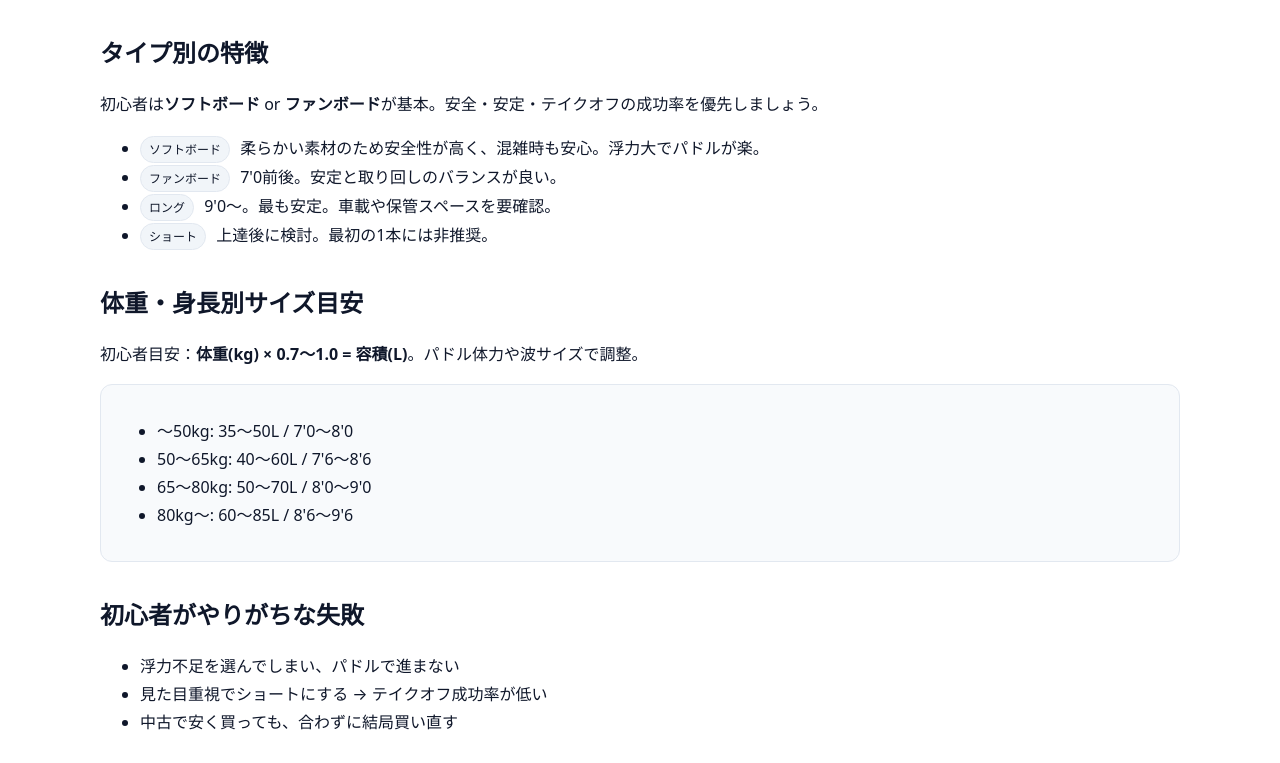
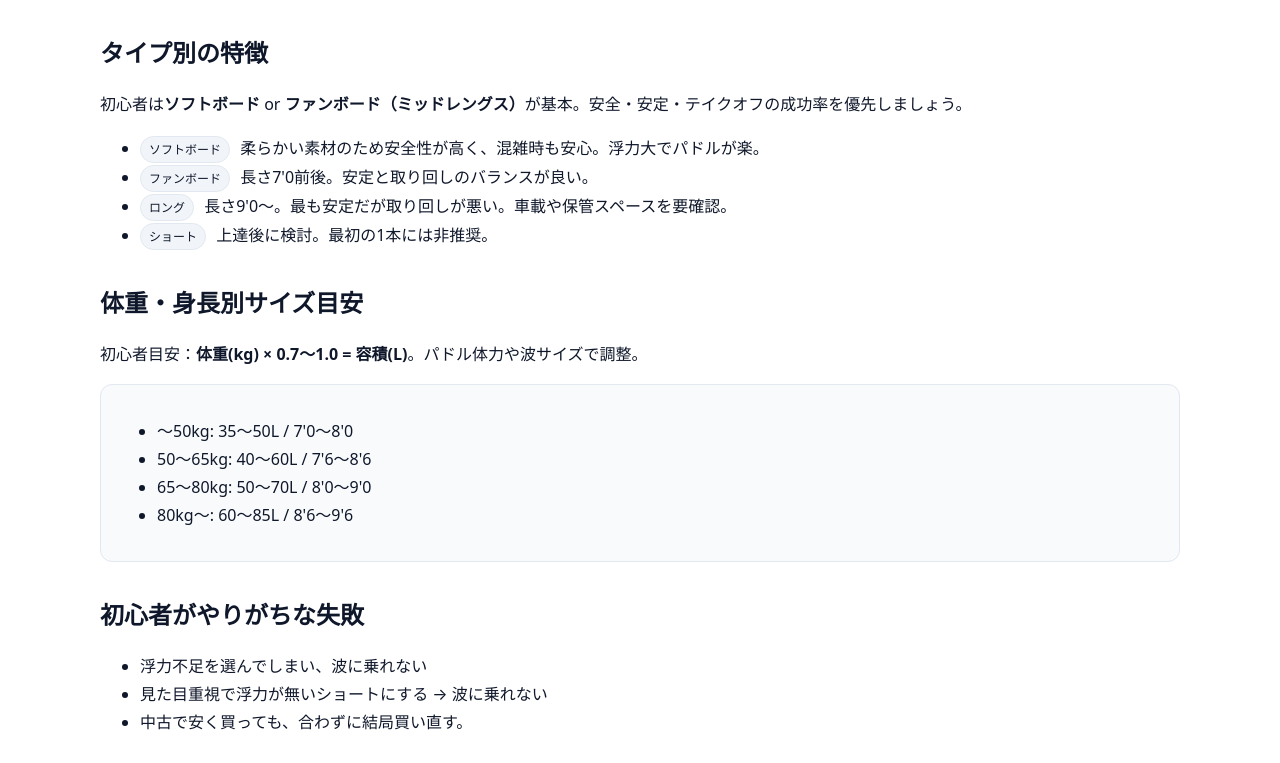
Before and after one commit to vimdiff526-oss/surf, a plain HTML site: page index.html in a window 1280 px wide. Shown: the part 497-1260 px from the top of the page. Drawn offline with Linux system fonts and the light colour scheme.

Commit message:
feat: index修正9

```diff
--- a/index.html
+++ b/index.html
@@ -140,11 +140,11 @@
 
       <section id="type">
         <h2>タイプ別の特徴</h2>
-        <p>初心者は<strong>ソフトボード</strong> or <strong>ファンボード</strong>が基本。安全・安定・テイクオフの成功率を優先しましょう。</p>
+        <p>初心者は<strong>ソフトボード</strong> or <strong>ファンボード（ミッドレングス）</strong>が基本。安全・安定・テイクオフの成功率を優先しましょう。</p>
         <ul>
           <li><span class="chip">ソフトボード</span> 柔らかい素材のため安全性が高く、混雑時も安心。浮力大でパドルが楽。</li>
-          <li><span class="chip">ファンボード</span> 7'0前後。安定と取り回しのバランスが良い。</li>
-          <li><span class="chip">ロング</span> 9'0〜。最も安定。車載や保管スペースを要確認。</li>
+          <li><span class="chip">ファンボード</span> 長さ7'0前後。安定と取り回しのバランスが良い。</li>
+          <li><span class="chip">ロング</span> 長さ9'0〜。最も安定だが取り回しが悪い。車載や保管スペースを要確認。</li>
           <li><span class="chip">ショート</span> 上達後に検討。最初の1本には非推奨。</li>
         </ul>
       </section>
@@ -166,9 +166,9 @@
       <section id="mistakes">
         <h2>初心者がやりがちな失敗</h2>
         <ul>
-          <li>浮力不足を選んでしまい、パドルで進まない</li>
-          <li>見た目重視でショートにする → テイクオフ成功率が低い</li>
-          <li>中古で安く買っても、合わずに結局買い直す</li>
+          <li>浮力不足を選んでしまい、波に乗れない</li>
+          <li>見た目重視で浮力が無いショートにする → 波に乗れない</li>
+          <li>中古で安く買っても、合わずに結局買い直す。</li>
         </ul>
       </section>
 
```
